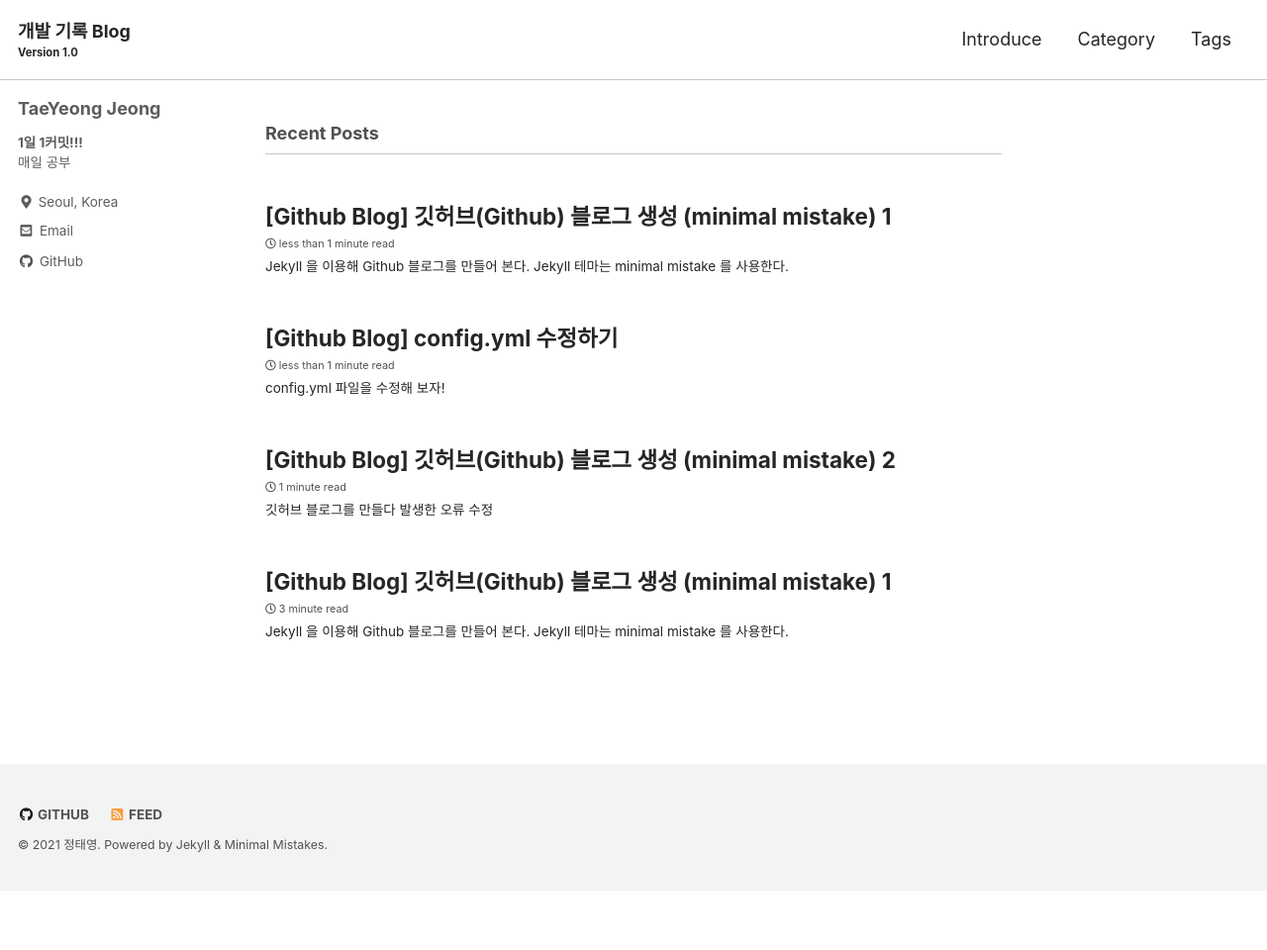
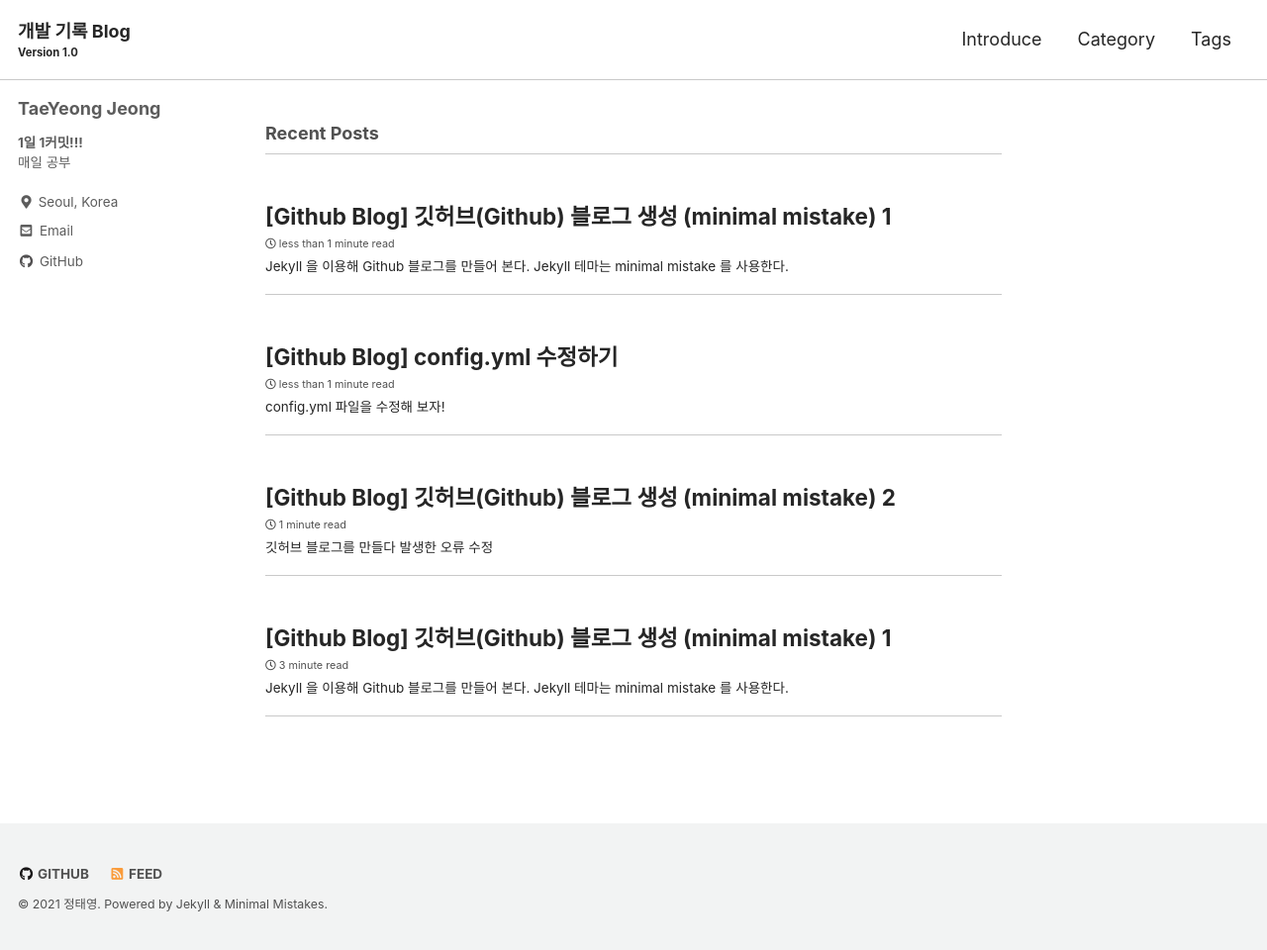
Before and after one commit to dev-taeyeong/test-blog, a Jekyll site: the page built from index.html, in a window 1280 px wide. Shown: the whole page at 99% size. Built offline with Jekyll 4.4.1, drawn with Linux system fonts in a browser that asks for light colours; cached includes are drawn as plain includes; the list of posts is cut into pages by our own code; before the commit the page ends 900 px from its top, so only the background shows below that.

Commit message:
main page 구분선

```diff
--- a/_layouts/home.html
+++ b/_layouts/home.html
@@ -4,18 +4,16 @@
 
 {{ content }}
 
-<h3 class="archive__subtitle">{{ site.data.ui-text[site.locale].recent_posts | default: "Recent Posts" }}</h3>
+<h3 class="archive__subtitle">
+  {{ site.data.ui-text[site.locale].recent_posts | default: "Recent Posts" }}
+</h3>
 
-{% if paginator %}
-  {% assign posts = paginator.posts %}
-{% else %}
-  {% assign posts = site.posts %}
-{% endif %}
-
-{% assign entries_layout = page.entries_layout | default: 'list' %}
+{% if paginator %} {% assign posts = paginator.posts %} {% else %} {% assign
+posts = site.posts %} {% endif %} {% assign entries_layout = page.entries_layout
+| default: 'list' %}
 <div class="entries-{{ entries_layout }}">
-  {% for post in posts %}
-    {% include archive-single.html type=entries_layout %}
+  {% for post in posts %} {% include archive-single.html type=entries_layout %}
+  <hr />
   {% endfor %}
 </div>
 
--- a/_sass/minimal-mistakes/skins/_default.scss
+++ b/_sass/minimal-mistakes/skins/_default.scss
@@ -18,3 +18,8 @@
 .archive__item-title a:hover {
   color: #262626;
 }
+
+// .archive__item-excerpt {
+//   padding-bottom: 40px;
+//   border-bottom: 1px solid #262626;
+// }
```
